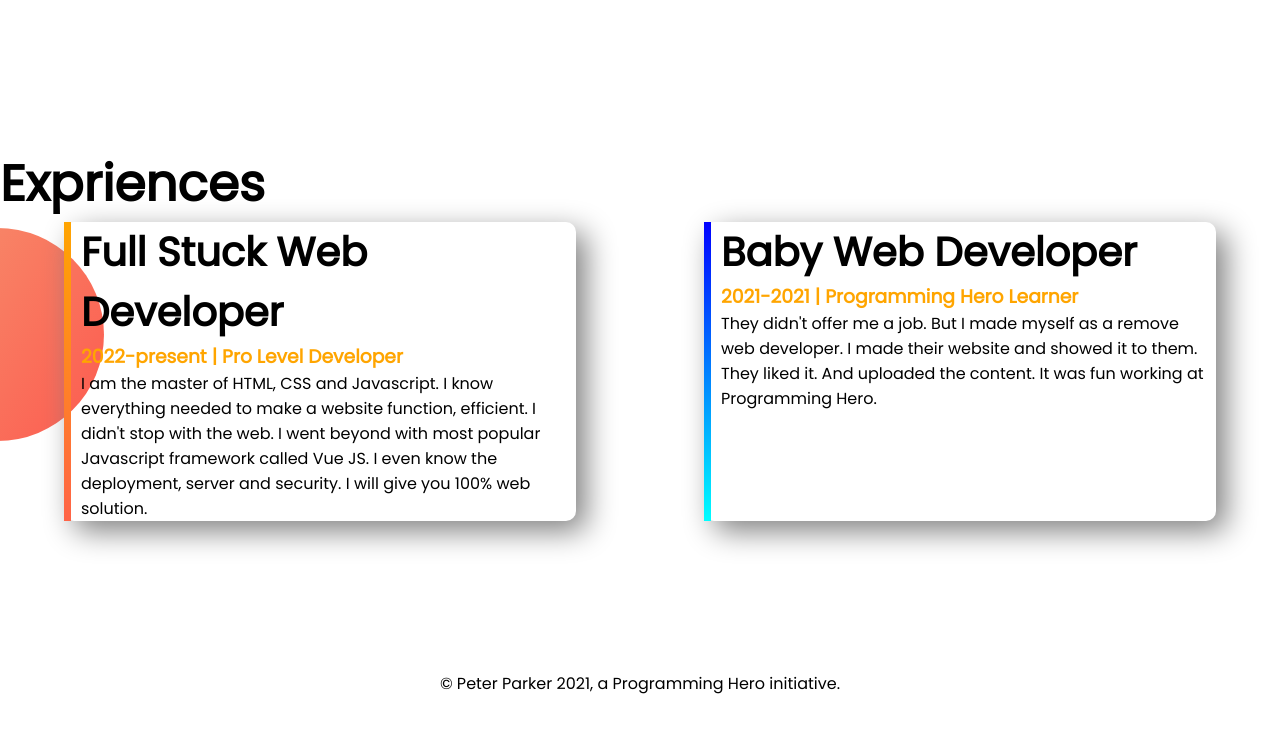
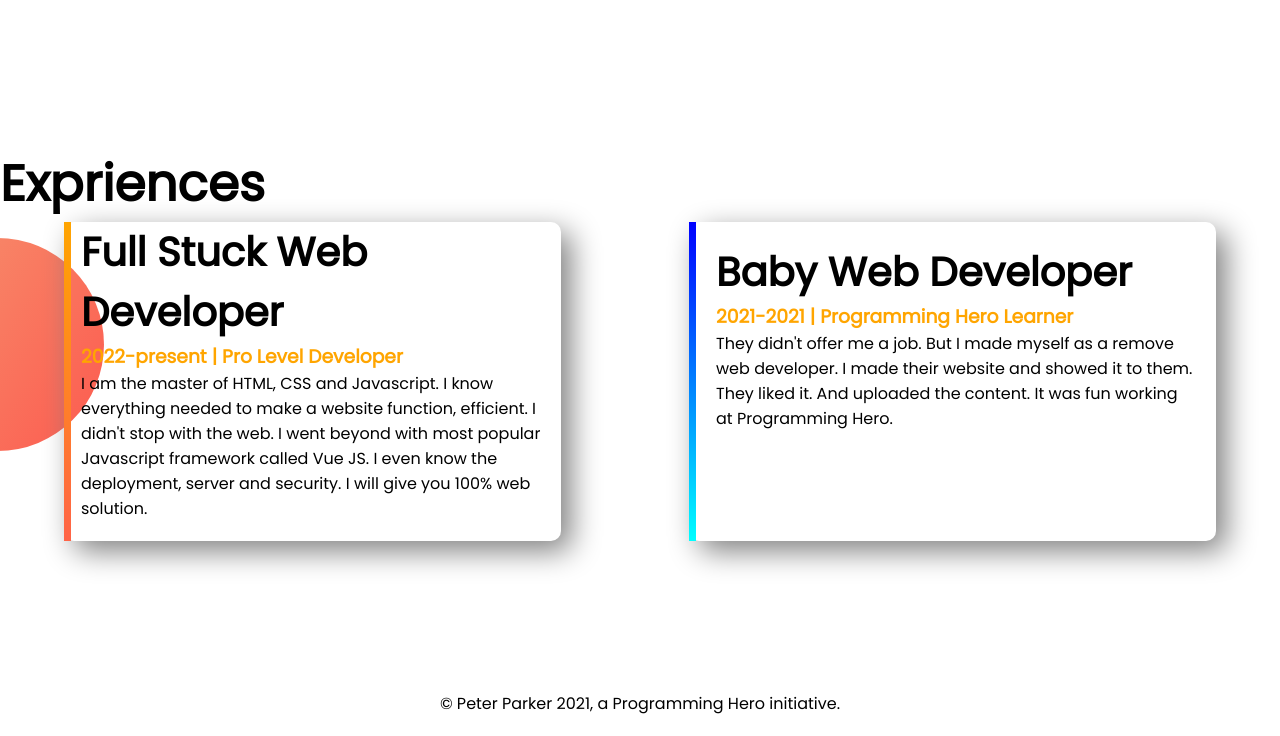
Before and after one commit to As-Shovo/developer-protfolio, a plain HTML site: page index.html in a window 1280 px wide. Shown: the part 967-1703 px from the top of the page. Before the commit the page ends 1663 px from the top, so only its background shows below. Drawn offline with Linux system fonts and the light colour scheme.

Commit message:
css Change

```diff
--- a/style.css
+++ b/style.css
@@ -35,6 +35,9 @@ h2{
     width: 80%;
 }
 
+p{
+    margin-bottom: 20px;
+}
 .link-button{
     text-decoration: none;
     background-image: linear-gradient(orange, tomato);
@@ -79,6 +82,7 @@ h2{
     border-left: 7px solid;
     border-image: linear-gradient(blue, cyan);
     border-image-slice: 1;
+    padding: 20px 20px;
 }
 
 footer p{
```
